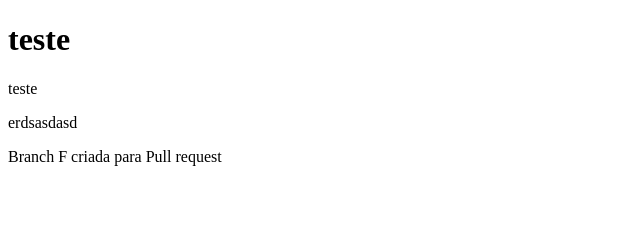
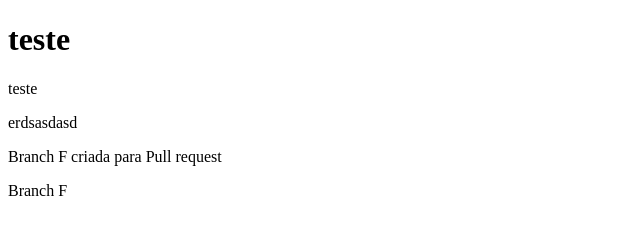
Before and after one commit to DouglasAutoFacil/Projeto-git, a website: page index.html in a window 1280 px wide. Shown: the full height of the page, 0-640 px from the left. Drawn offline with Linux system fonts and the light colour scheme.

Commit message:
terceiro commit

```diff
--- a/index.html
+++ b/index.html
@@ -14,6 +14,7 @@
 
 
     <p>Branch F criada para Pull request</p>
+    <p>Branch F</p>
 
 </body>
 </html>
```
